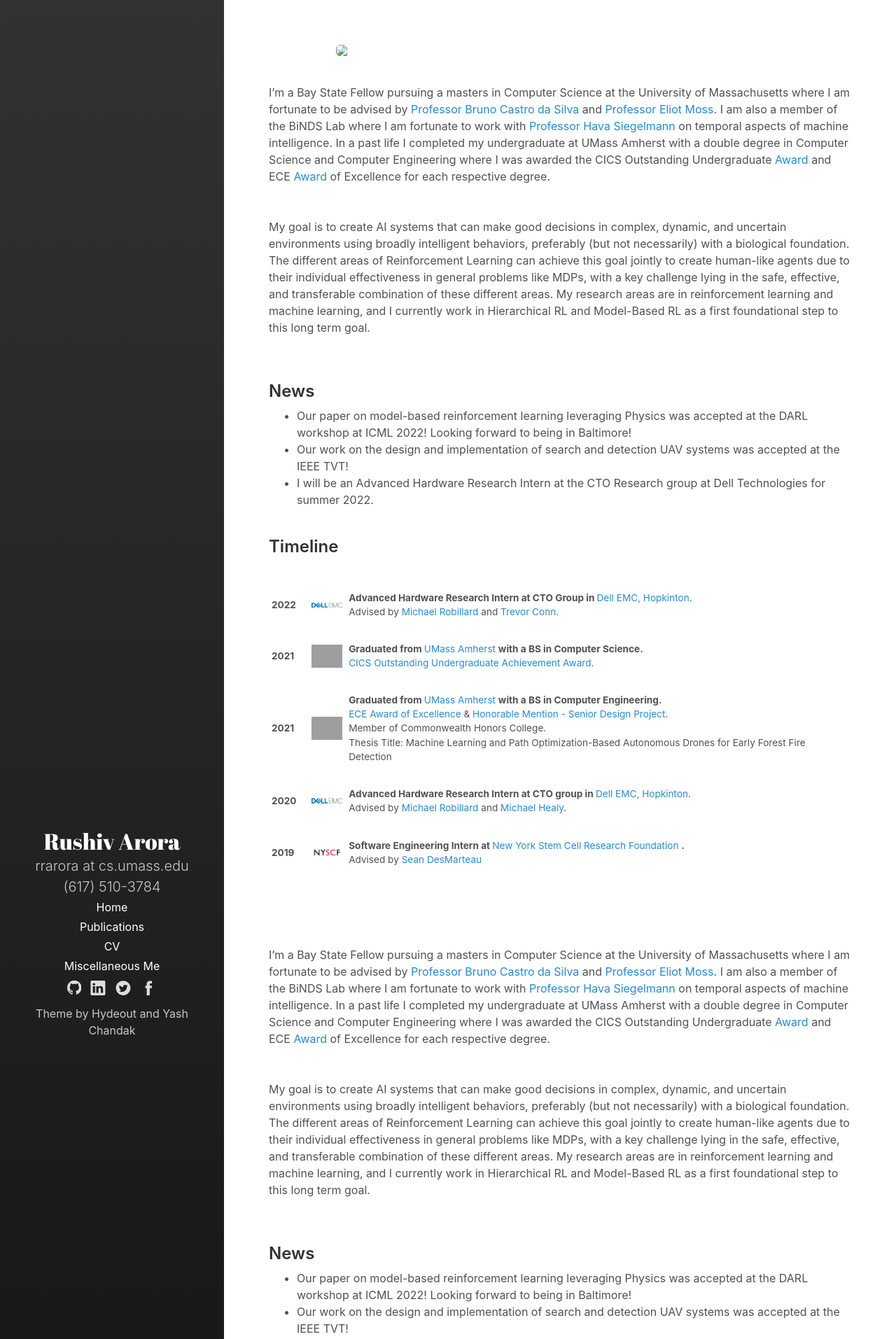
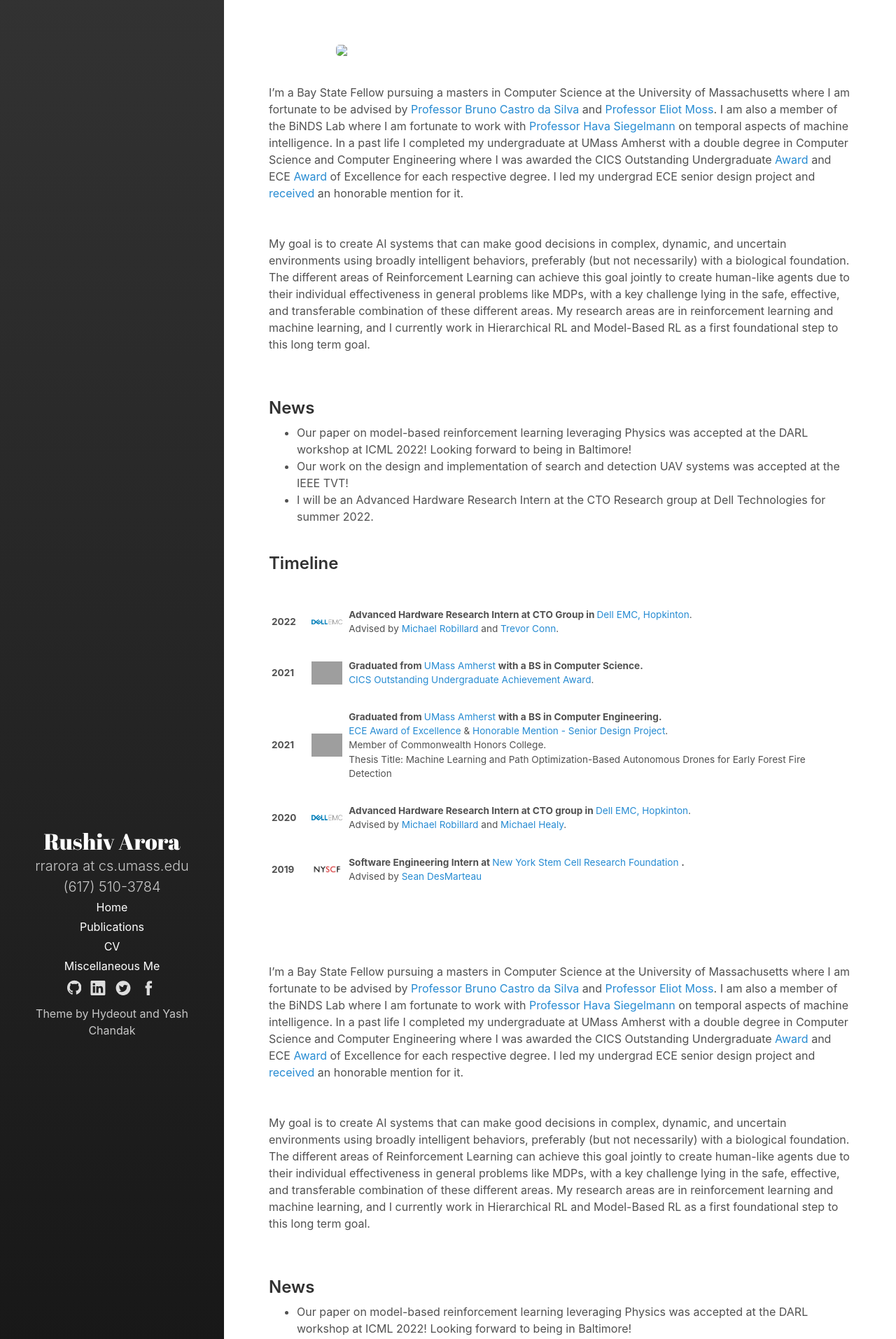
Before and after one commit to RushivArora/rushivarora.github.io, a Jekyll site: the page built from _pages/home.md, in a window 1280 px wide. Shown: the top 1913 px of the page at 70% size. Built offline with Jekyll 4.4.1, drawn with Linux system fonts in a browser that asks for light colours; grey boxes are pictures that could not be loaded.

Commit message:
Added SDP Award

```diff
--- a/_pages/home.md
+++ b/_pages/home.md
@@ -41,7 +41,7 @@ paper {
 
 <!--<img align="left" width=150px src="/images/dp.jpg"> -->
 
-I'm a Bay State Fellow pursuing a masters in Computer Science at the University of Massachusetts where I am fortunate to be advised by <a href='https://people.cs.umass.edu/~bsilva/'>Professor Bruno Castro da Silva</a> and <a href='https://people.cs.umass.edu/~moss/?_gl=1*sdbxyt*_ga*MTY0NTE1MTIxNS4xNTM2NTI5Mzg0*_ga_21RLS0L7EB*MTY1NzQzODA5MC4zNTIuMS4xNjU3NDM4MTMxLjA.&_ga=2.225631898.1219407999.1657438091-1645151215.1536529384'>Professor Eliot Moss</a>. I am also a member of the BiNDS Lab where I am fortunate to work with <a href='https://scholar.google.co.il/citations?user=A2fiOI0AAAAJ&hl=en'>Professor Hava Siegelmann</a> on temporal aspects of machine intelligence. In a past life I completed my undergraduate at UMass Amherst with a double degree in Computer Science and Computer Engineering where I was awarded the CICS Outstanding Undergraduate <a href="https://www.cics.umass.edu/news/eight-graduating-seniors-honored-outstanding-achievements-cics">Award</a> and ECE <a href="{{site.baseurl}}/{{ site.ECEAward }}">Award</a> of Excellence for each respective degree.
+I'm a Bay State Fellow pursuing a masters in Computer Science at the University of Massachusetts where I am fortunate to be advised by <a href='https://people.cs.umass.edu/~bsilva/'>Professor Bruno Castro da Silva</a> and <a href='https://people.cs.umass.edu/~moss/?_gl=1*sdbxyt*_ga*MTY0NTE1MTIxNS4xNTM2NTI5Mzg0*_ga_21RLS0L7EB*MTY1NzQzODA5MC4zNTIuMS4xNjU3NDM4MTMxLjA.&_ga=2.225631898.1219407999.1657438091-1645151215.1536529384'>Professor Eliot Moss</a>. I am also a member of the BiNDS Lab where I am fortunate to work with <a href='https://scholar.google.co.il/citations?user=A2fiOI0AAAAJ&hl=en'>Professor Hava Siegelmann</a> on temporal aspects of machine intelligence. In a past life I completed my undergraduate at UMass Amherst with a double degree in Computer Science and Computer Engineering where I was awarded the CICS Outstanding Undergraduate <a href="https://www.cics.umass.edu/news/eight-graduating-seniors-honored-outstanding-achievements-cics">Award</a> and ECE <a href="{{site.baseurl}}/{{ site.ECEAward }}">Award</a> of Excellence for each respective degree. I led my undergrad ECE senior design project and <a href="{{site.baseurl}}/{{ site.SDPAward }}">received</a> an honorable mention for it.
 
 <br><br>
 
```
